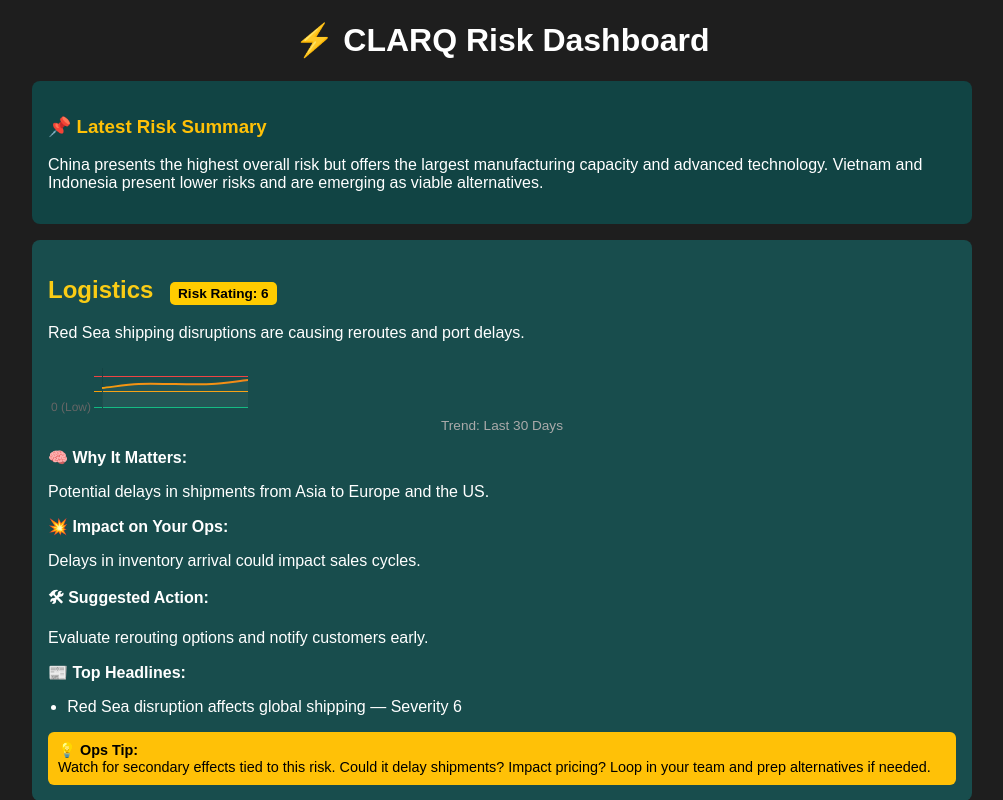
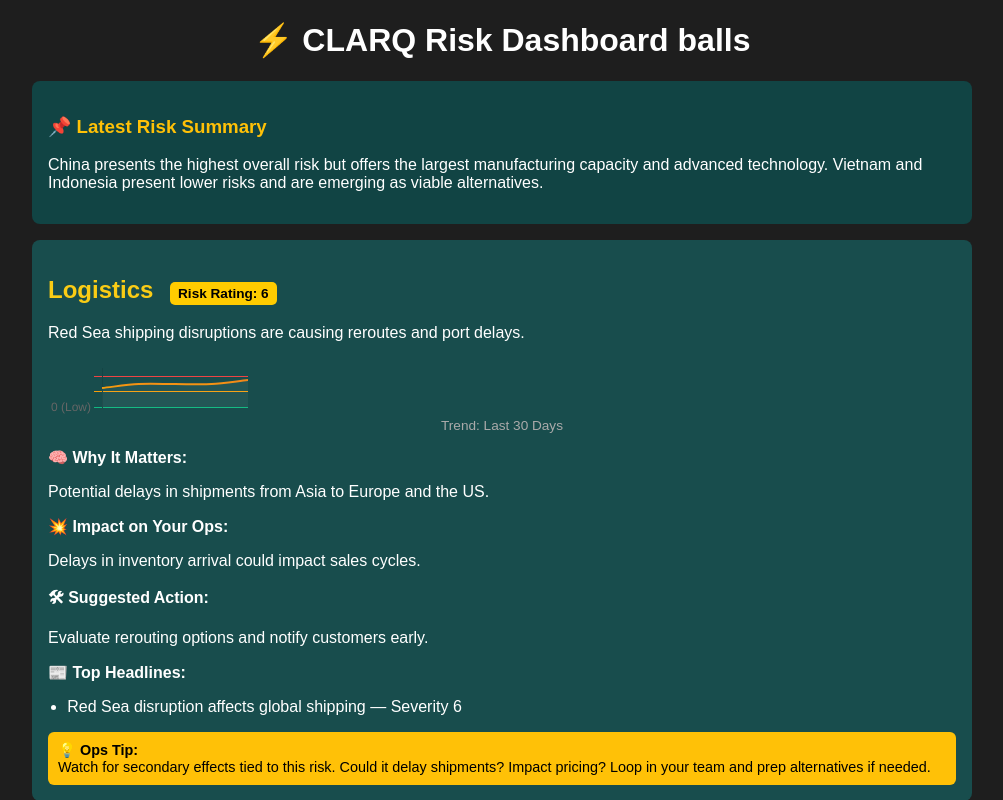
Before and after one commit to cgrizzzwald/clarq, a Flask app: page /dashboard in a window 1280 px wide. Shown: the top 800 px of the page, without its empty margins (138-1141 px from the left). Run offline with Flask 3, Linux system fonts and the light colour scheme.

Commit message:
Update dashboard.html

```diff
--- a/templates/dashboard.html
+++ b/templates/dashboard.html
@@ -9,7 +9,7 @@
 </head>
 <body>
   <div class="container">
-    <h1>⚡ CLARQ Risk Dashboard</h1>
+    <h1>⚡ CLARQ Risk Dashboard balls</h1>
 
     <div class="summary-card">
       <h3 class="summary-title">📌 Latest Risk Summary</h3>
```
